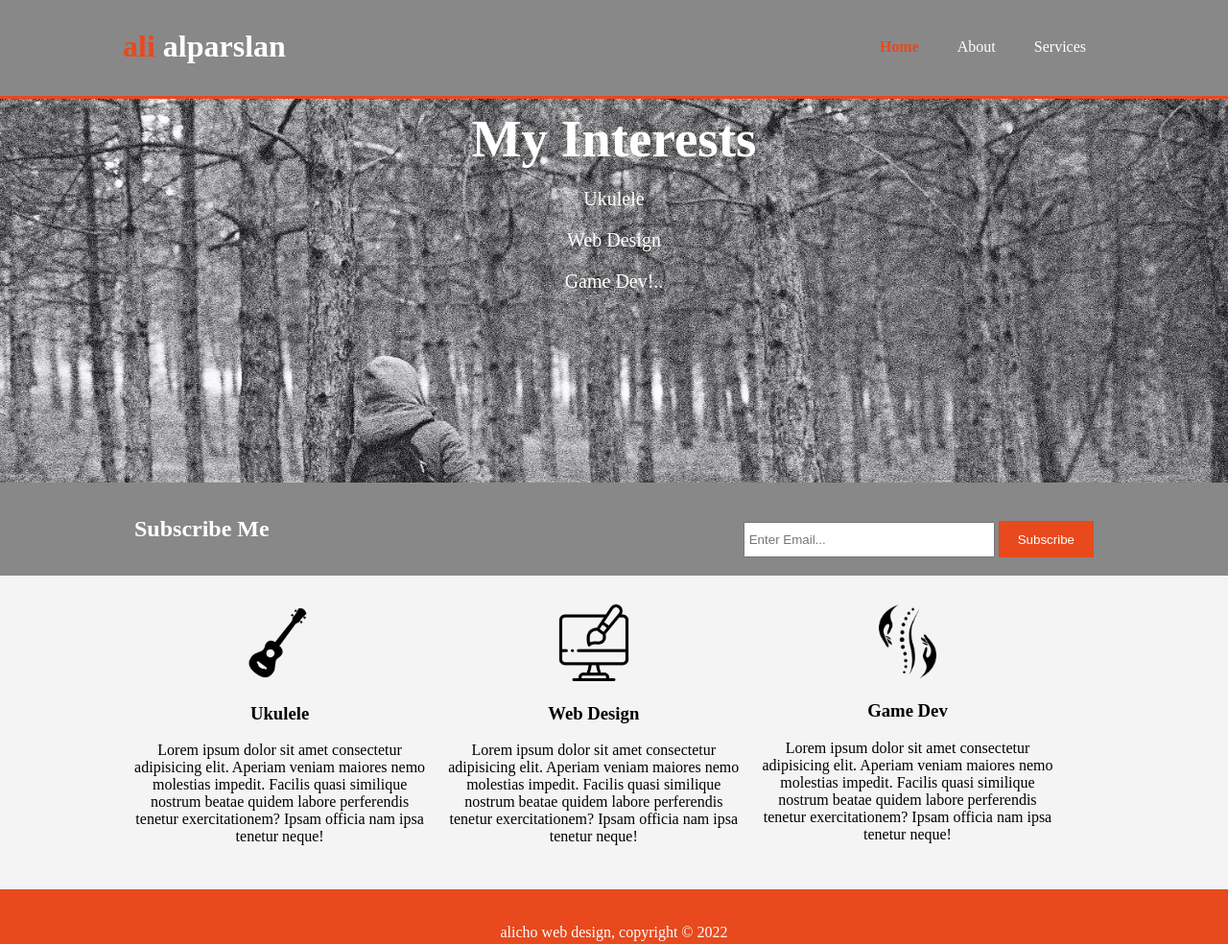
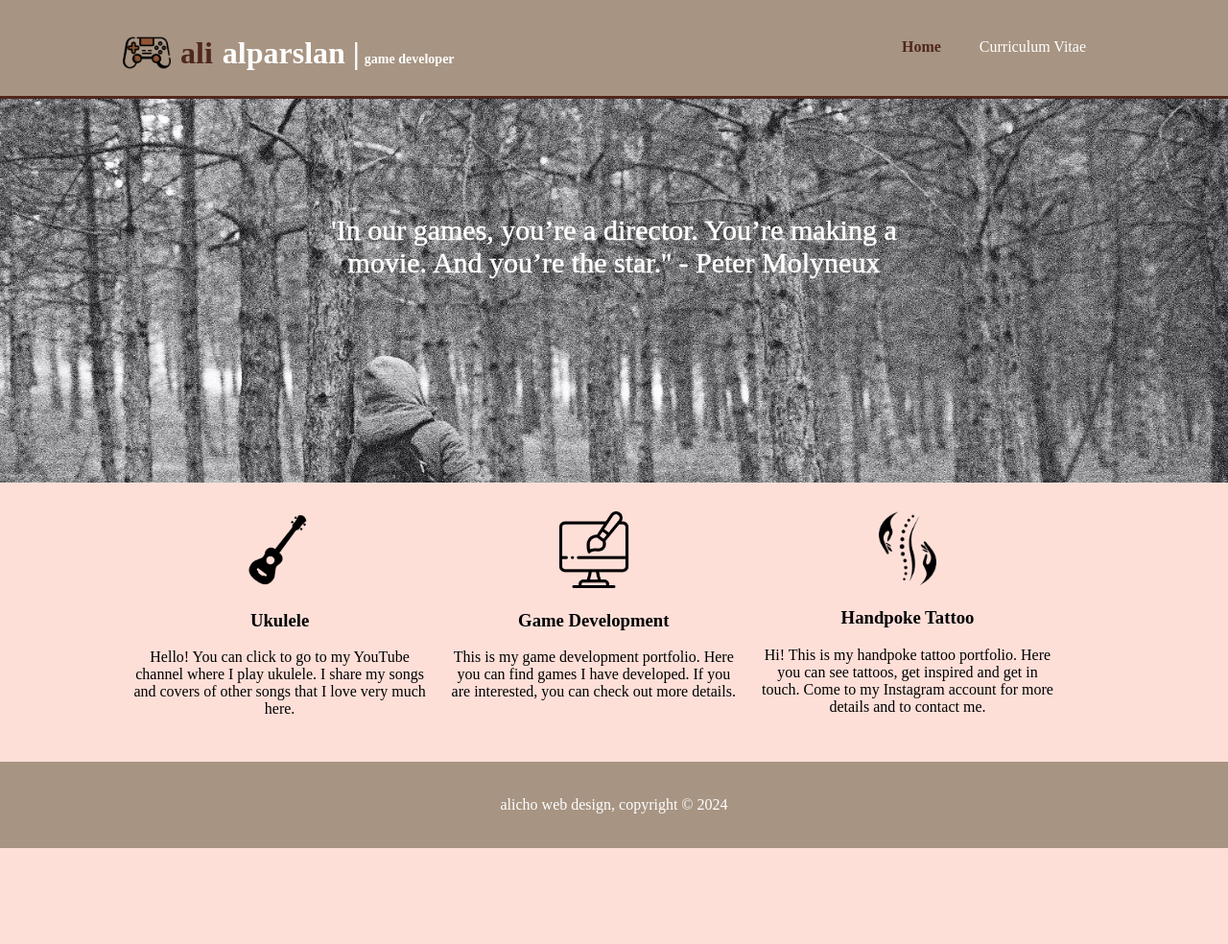
Before and after one commit to donchokella/WebPage, a plain HTML site: page index.html in a window 1280 px wide. Shown: the whole page at 96% size. After the commit the page ends 884 px from the top, so only its background shows below. Drawn offline with Linux system fonts and the light colour scheme.

Commit message:
Major Updates

```diff
--- a/css/style.css
+++ b/css/style.css
@@ -1,162 +1,197 @@
-body{
+body {
     font: 15px/ Arial, Helvetica, sans-serif;
     padding: 0;
     margin: 0;
-    background-color: #f4f4f4;
+    background-color: #fddfd8;
 }
+
 /* Global*/
-.container{
+.container {
     width: 80%;
     margin: auto;
     overflow: hidden;
 }
 
-ul{
+.container a:hover {
+    color: #4f271c;
+
+}
+
+ul {
     margin: 0;
     padding: 0;
 }
 
-.button_1{
-    background: #e8491d;
+.button_1 {
+    background: #4f271c;
     height: 38px;
     border: 0;
     color: #ffffff;
     padding: 0 20px 0 20px;
 }
 
- .dark{
+.dark {
     padding: 15px;
-    background: #35424a;
+    background: #473f38;
     color: #ffffff;
     margin-top: 10px;
     margin-bottom: 10px;
 }
 
+.dark a {
+    color: white;
+}
+
+.dark a:hover {
+    color: #4f271c;
+}
+
 /* Header*/
-header{
-    background: #888;
+header {
+    background: #a79482;
     color: #ffffff;
     padding-top: 30px;
     min-height: 70px;
-    border-bottom: #e8491d 3px solid;
+    border-bottom: #4f271c 3px solid;
 }
-header a{
+
+header a {
     color: white;
     text-decoration: none;
     text-transform: capitalize;
     font-size: 16px;
 }
 
-header li{
+header li {
     float: left;
     display: inline;
     padding: 0 20px 0 20px;
 }
 
-header #branding{
+header #branding {
     float: left;
 }
 
-header #branding h1{
+header #branding h1 {
     margin: 0;
 }
 
-header nav{
+header nav {
     float: right;
     margin-top: 10px;
 }
 
-header .highlight, header .current a{
-    color: #e8491d;
+header .highlight,
+header .current a {
+    color: #4f271c;
     font-weight: bold;
 }
-header a:hover{
+
+header a:hover {
     color: aquamarine;
 
 }
 
 /* Showcase */
 
-#showcase{
-    min-height: 400px ;
+#showcase {
+    min-height: 400px;
     background: url('../img/background.jpg') no-repeat 0 -150px;
     background-size: 100%;
     text-align: center;
     color: white;
 }
-#showcase h1{
+
+#showcase h1 {
     margin-top: 10px;
-    font-size:  55px;
+    font-size: 55px;
     margin-bottom: 10px;
 }
 
-#showcase p{
-    font-size: 20px;
+#showcase p {
+    font-size: 30px;
+    color: rgb(255, 255, 255);
+    /* Yazı rengi */
+
+    background-clip: text;
+    /* Metin içine arka planı sığdırma */
+    -webkit-background-clip: text;
+    /* Webkit (Chrome, Safari) için gerekli önek */
+    display: inline;
+    /* Metni düzgün bir şekilde göstermek için gerekli */
+    font-weight: lighter;
+    /* Yazı kalınlığı (isteğe bağlı) */
+
+    -webkit-text-stroke-width: 0.5px;
+
 }
 
 /* Newsletter */
 
- #newsletter{
-    padding: 15px;
-    color:#ffffff ;
-    background: #888;
+#newsletter {
+    padding: 0px;
+    color: #ffffff;
+    background: #a79482;
 }
 
- #newsletter h1{
+#newsletter h1 {
     float: left;
 }
 
- #newsletter form{
-    float: right ;
+#newsletter form {
+    float: right;
     margin-top: 15px;
     padding-top: 10px;
 }
 
- #newsletter input[type="email"]{
-    padding:4px;
+#newsletter input[type="email"] {
+    padding: 4px;
     height: 25px;
     width: 250px;
 }
 
 /* Boxes */
-#boxes{
+#boxes {
     margin-top: 20px;
 }
-#boxes .box{
+
+#boxes .box {
     float: left;
     width: 30%;
     padding: 10px;
     text-align: center;
 }
 
-#boxes .box img{
+#boxes .box img {
     width: 80px;
 }
-#boxes .box img[src="./img/logo_3.png"]{
+
+#boxes .box img[src="./img/logo_3.png"] {
     width: 110px;
 }
 
 /* Sidebar*/
-aside#sidebar{
+aside#sidebar {
     float: right;
     width: 30%;
     margin-top: 10px;
 }
 
-aside#sidebar .quote input, aside#sidebar .quote textarea{
+aside#sidebar .quote input,
+aside#sidebar .quote textarea {
     width: 90%;
     padding: 5px;
 }
 
 /* Main-Col */
-article#main-col{
+article#main-col {
     float: left;
     width: 65%;
     margin-top: 40px;
 }
 
 /* Services */
-ul#services li{
+ul#services li {
     list-style: none;
     padding: 20px;
     border: #cccccc solid 1px;
@@ -165,16 +200,17 @@ ul#services li{
 }
 
 /* Footer */
-footer{
+footer {
     padding: 20px;
     margin-top: 20px;
     color: #ffffff;
-    background-color: #e8491d;
+    background-color: #a79482;
     text-align: center;
 }
 
 /* Media Queries*/
-@media(max-width: 768px){
+@media(max-width: 768px) {
+
     header #branding,
     header nav,
     header nav li,
@@ -182,27 +218,87 @@ footer{
     #newsletter form,
     #boxes .box,
     article#main-col,
-    aside#sidebar{
+    aside#sidebar {
         float: none;
         text-align: center;
         width: 100%;
     }
 
-    header{
+    header {
         padding-bottom: 20px;
     }
 
-    #showcase h1{
+    #showcase h1 {
         margin-top: 40px;
     }
 
-    #newsletter button, .quote button{
+    #newsletter button,
+    .quote button {
         display: block;
         width: 100%;
     }
 
-    #newsletter form input[type="email"], .quote input, .quote textarea{
+    #newsletter form input[type="email"],
+    .quote input,
+    .quote textarea {
         width: 100%;
         margin-top: 5px;
     }
 }
+
+span1 {
+    font-size: 15px;
+    letter-spacing: 1px;
+}
+
+#quote-text {
+    font-size: 24px;
+    /* Dilediğiniz font boyutunu burada belirleyebilirsiniz */
+}
+
+@keyframes rotate {
+    0% {
+        transform: rotate(0deg);
+    }
+
+    25% {
+        transform: rotate(5deg);
+    }
+
+    50% {
+        transform: rotate(-5deg);
+    }
+
+    75% {
+        transform: rotate(5deg);
+    }
+
+    100% {
+        transform: rotate(0deg);
+    }
+}
+
+#branding:hover img {
+    animation: rotate 0.5s ease-in-out infinite;
+}
+
+/* İlgili bölümün büyüyüp küçülen animasyonunu sağlamak için bir animasyon ekleyin */
+#boxes .box {
+    transition: transform 0.3s ease-in-out;
+}
+
+#boxes .box:hover {
+    transform: scale(1.1);
+}
+
+#boxes .box img {
+    width: 80px;
+    transition: transform 0.3s ease-in-out;
+}
+
+#boxes .box img:hover {
+    transform: scale(1.1);
+    /* İstediğiniz büyüklük oranını kullanabilirsiniz */
+    animation: rotate 0.5s ease-in-out infinite;
+    /* Animasyonu sınırsız tekrar etmek için */
+}
--- a/index.html
+++ b/index.html
@@ -16,65 +16,140 @@
 
 <body>
     <header>
+        <style>
+            h1 {
+                display: flex;
+                align-items: center;
+            }
+
+            h1 img {
+                margin-right: 10px;
+                /* İkon ile metin arasında bir boşluk bırakmak için isteğe bağlı */
+            }
+
+            .highlight {
+                margin-right: 10px;
+                /* "ali" ile "alparslan" arasında boşluk bırakmak için isteğe bağlı */
+            }
+
+            h1 span:last-child {
+                font-size: 14px;
+                margin-top: 14px;
+                margin-left: 5px;
+                /* game developer yazısının boyutunu isteğinize göre ayarlayabilirsiniz */
+            }
+        </style>
         <div class="container">
             <div id="branding">
-                <h1><span class="highlight">ali</span> alparslan</h1>
+                <h1><img src="./icons/joystick-icon.png" alt="Map" style="width: 50px;  margin-right: 10px;"><span
+                        class="highlight">ali</span> alparslan | <span>game developer</span></h1>
             </div>
             <nav>
                 <ul>
                     <li class="current"><a href="index.html">Home</a></li>
-                    <li><a href="about.html">About</a></li>
-                    <li><a href="services.html">Services</a></li>
+                    <li><a href="CV.html">Curriculum Vitae</a></li>
 
                 </ul>
             </nav>
         </div>
     </header>
     <section id="showcase">
+
         <div class="container">
-            <h1>My Interests</h1>
-            <p>Ukulele</p>
-            <p>Web Design</p>
-            <p>Game Dev!..</p>
+
+            <div id="quote-container">
+                <p id="quote-text"><span class="quote">Loading...</span></p>
+            </div>
+
+            <script>
+                var quotes = [
+                    "''A designer knows he has achieved perfection not when there is nothing left to add, but when there is nothing left to take away.'' - Antoine de Saint-Exupéry",
+
+                    "''Your most unhappy customers are your greatest source of learning.'' - Bill Gates",
+
+                    "'Every game is an opportunity to measure yourself against your own potential.'' - Bud Wilkinson",
+
+                    "''Games are a trigger for adult play. Play is the act of taking a set of rules seriously. And what you're doing when you're playing a game is embodying the rules.'' - Eric Zimmerman",
+
+                    "''Games enable people to come together, compete, and have fun.'' - Gabe Newell",
+                    "'What we try to do is create a situation where we come in and we’re going to be as efficient as we possibly can, because, just by the nature of the development process, you have so many things that can be large holes in your plans.'' - Gabe Newell",
+
+                    "''The game development process is like a journey filled with learning and constant improvement.'' - Hideo Kojima",
+                    "''I think game development is a war.'' - Hideo Kojima",
+
+                    "''Designing a game is like writing a novel: difficult and time-consuming, but incredibly rewarding.'' - Jane McGonigal",
+
+                    "''Games offer an experience of emotional connection and learning. This enhances players' commitment to games.'' - Jenova Chen",
+
+                    "''Games provide a platform to encourage the imagination and creativity of players.'' - John Carmack",
+
+                    "'In our games, you’re a director. You’re making a movie. And you’re the star.'' - Peter Molyneux",
+
+                    "''The best games are on the edge of their seat. It’s like riding a roller coaster. It’s the game that has you at the edge of your seat, because you’re excited about what’s going to happen next.'' - Shigeru Miyamoto",
+
+                    "''Game development is the art of offering choices to players, allowing them the freedom to explore the game world.'' - Sid Meier",
+                    "''A game is never complete; only abandoned.'' - Sid Meier",
+
+                    "''Games are the convergence of technology and art, allowing us to create unique and compelling experiences.'' - Tim Schafer",
+
+                    "''The game development is a chance to connect and interact with people through computers.'' - Will Wright",
+                ];
+
+                document.addEventListener("DOMContentLoaded", function () {
+                    showRandomQuote();
+                });
+
+                function showRandomQuote() {
+                    var randomIndex = Math.floor(Math.random() * quotes.length);
+                    var quoteText = quotes[randomIndex];
+
+                    document.getElementById("quote-text").innerText = quoteText;
+                }
+            </script>
+
         </div>
     </section>
     <section id="newsletter">
         <div class="container">
-            <h1>Subscribe Me </h1>
-            <form>
-                <input type="email" placeholder="Enter Email...">
-                <button type="submit" class="button_1">Subscribe</button>
-            </form>
+
         </div>
     </section>
     <section id="boxes">
         <div class="container">
+
             <div class="box">
-                <img src="./img/logo_1.png">
+                <a href="https://www.youtube.com/@donchokella8984"><img src="./img/logo_1.png"></a>
                 <h3>Ukulele</h3>
-                <p>Lorem ipsum dolor sit amet consectetur adipisicing elit. Aperiam veniam maiores nemo molestias
-                    impedit. Facilis quasi similique nostrum beatae quidem labore perferendis tenetur exercitationem?
-                    Ipsam officia nam ipsa tenetur neque!</p>
+                <p>Hello! You can click to go to my YouTube channel where I play ukulele. I share my songs and covers of
+                    other songs that I love very much here.</p>
             </div>
             <div class="box">
-                <img src="./img/logo_2.png">
-                <h3>Web Design</h3>
-                <p>Lorem ipsum dolor sit amet consectetur adipisicing elit. Aperiam veniam maiores nemo molestias
-                    impedit. Facilis quasi similique nostrum beatae quidem labore perferendis tenetur exercitationem?
-                    Ipsam officia nam ipsa tenetur neque!</p>
+                <a href="https://donchokella.itch.io/"><img src="./img/logo_2.png"></a>
+                <h3>Game Development</h3>
+                <p>This is my game development portfolio. Here you can find games I have developed.
+                    If you are interested, you can check out more details.</p>
             </div>
             <div class="box">
-                <img src="./img/logo_3.png">
-                <h3>Game Dev</h3>
-                <p>Lorem ipsum dolor sit amet consectetur adipisicing elit. Aperiam veniam maiores nemo molestias
-                    impedit. Facilis quasi similique nostrum beatae quidem labore perferendis tenetur exercitationem?
-                    Ipsam officia nam ipsa tenetur neque!</p>
+                <a href="https://www.instagram.com/alicho.handpoke/"><img src="./img/logo_3.png"></a>
+                <h3>Handpoke Tattoo</h3>
+                <p>Hi! This is my handpoke tattoo portfolio. Here you can see tattoos, get inspired and get in touch.
+                    Come to my Instagram account for more details and to contact me.</p>
             </div>
         </div>
     </section>
     <footer>
-        <p>alicho web design, copyright &copy; 2022</p>
+        <p>alicho web design, copyright &copy; 2024</p>
     </footer>
+
+    <style>
+        #quote-container {
+            max-width: 600px;
+            margin: 100px auto;
+            padding: 20px;
+
+        }
+    </style>
+
 </body>
 
 </html>
```
Also changed, not shown: CV.html (added, +198 -0 lines), about.html (deleted, +0 -73 lines), icons/download-icon.png (added), icons/email-icon.png (added), icons/github-icon.png (added), icons/itchio-icon.png (added), icons/joystick-icon.png (added), icons/linkedin-icon.png (added), icons/map-icon.png (added), img/4.jpeg (added), 1 other file. Lines whose indentation alone changed are shown as unchanged.
